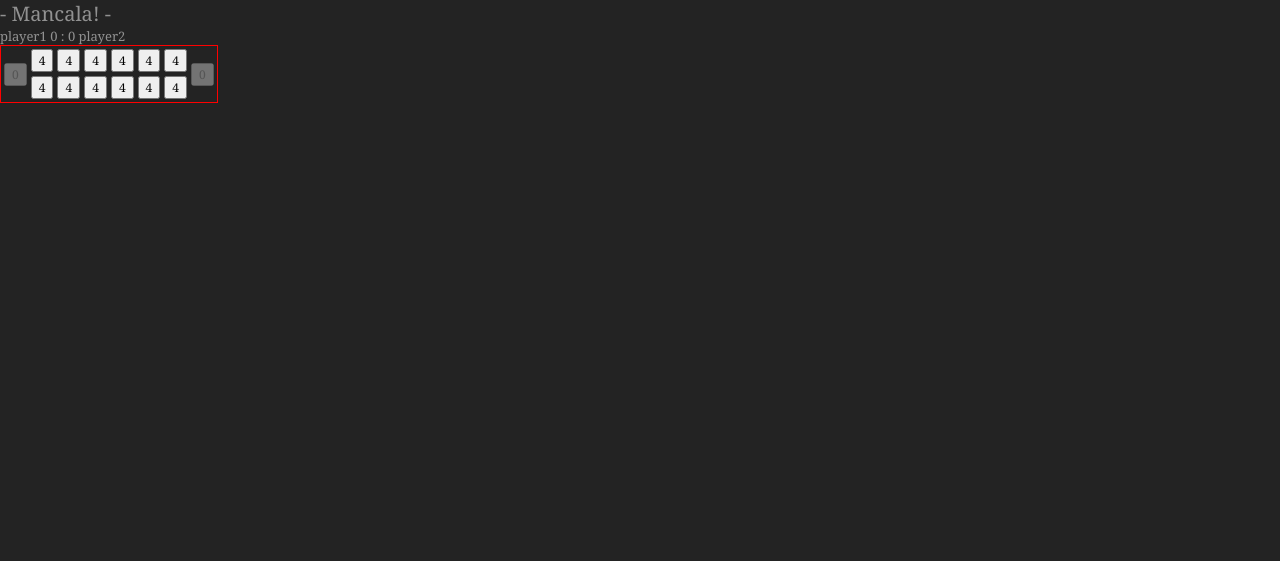
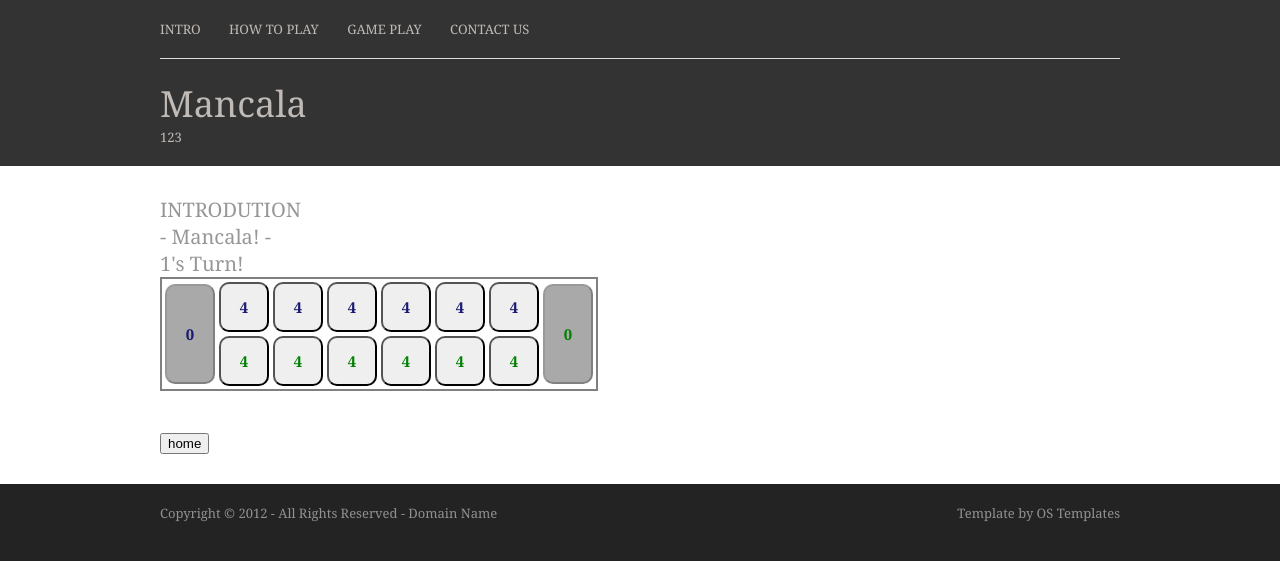
Before and after one commit to elraine1/mancala, a PHP site: page /mancala.php?turn=1 in a window 1280 px wide. Shown: the top 561 px of the page. Run offline with PHP 8.4, Linux system fonts and the light colour scheme; data that the repository does not hold is empty.

Commit message:
mancala(ver.javascript)

```diff
--- a/html/mancala.php
+++ b/html/mancala.php
@@ -7,69 +7,266 @@
 <!--[if lt IE 9]><script src="scripts/html5shiv.js"></script><![endif]-->
 
 
-	<style type="text/css">
+<style type="text/css">
+	#mancala_board {
+		border: 2px solid gray;
 
-		table{
-			border:1px solid red;
+	}
+
+	.mancala{
+		width: 50px;
+		height: 100px;
+		border-radius: 10px;
+		font-weight: bold;
+		font-size: 15px;
+	}
+
+	.cups{
+		width: 50px;
+		height: 50px;
+		border-radius: 10px;
+
+		font-weight: bold;
+		font-size: 15px;
+	}
+
+	.p2{
+		color: MidnightBlue ;
+	}
+	.p1{
+		color: green;
+	}
+
+	input[type="button"]:disabled {
+		background: darkgray;
+	}
+
+</style>
+
+
+<script>
+
+	function test(turn, index){
+
+		var cups_p1 = document.getElementsByClassName('cups p1');
+		var cups_p2 = document.getElementsByClassName('cups p2');
+
+		var all_cups = [cups_p1, cups_p2];
+		var player_index = (turn=='p1' ? 0 : 1);			//  턴 주인
+		var curr_index = (turn=='p1' ? 0 : 1);				//  컵 주인
+
+		var className = 'cups ' + turn;
+		var cups = document.getElementsByClassName(className);
+
+		var stone = 0;
+		if(turn == 'p2'){
+			//// 인덱스가 왼쪽에서부터 0 1 2 3 4 5 6 순서이므로 6 5 4 3 2 1 0 순서로 바꿔줘야 함.
+			var arrSize = cups.length;
+			stone = all_cups[curr_index][arrSize-index-1].value;
+			all_cups[curr_index][arrSize-index-1].value = 0;
+		}else {
+			stone = all_cups[curr_index][index].value;
+			all_cups[curr_index][index].value = 0;
 		}
 
-	</style>
 
-	<script>
+		while(stone > 0){
+
+			index += 1;
+			if(index == 6){			//
+
+				if(curr_index == player_index){
+					var cup = document.getElementById('p'+(curr_index+1)+index);
+
+					stone--;
+					cup.value = parseInt(cup.value) + 1;
+				}
+				curr_index = parseInt(curr_index + 1) % 2;
+				index = -1;
+
+			} else{
+
+				var cup = document.getElementById('p'+(curr_index+1)+index);
+
+				stone--;
+				cup.value = parseInt(cup.value) + 1;
+			}
+			//alert("player:" + (curr_index+1) + " cup_index: " + index + " stone: " + cup.value);
+		}
+
+
+	}
 
 
 
 
-	</script>
+
+
+</script>
 
 </head>
 <body>
+<?php
+	$DOCUMENT_ROOT = $_SERVER['DOCUMENT_ROOT'];
+	require_once($DOCUMENT_ROOT . "/template/header_row.php");
+
+?>
+<!-- content -->
+<div class="wrapper row2">
+  <div id="container" class="clear">
+    <!-- Content -->
+	<h2>INTRODUTION</h2>
+    <div id="homepage">
 
 
-	<div height="400px">
 
-	<?php
+<!--
+<span id="timer" class="timer">Timer not started yet</span>
+<span id="flash" class="timer mytimer">Flash</span>
+<span id="dummy"></span>
+-->
+<h2> - Mancala! - </h2>
+<?php
+	require_once ('mancala_lib.php');
+	require_once ('./user/session.php');
+	start_session();
 
-		echo "<h2> - Mancala! - </h2>";
+	init_cups();
 
-		$player1_cups = array(4,4,4,4,4,4);
-		$player1_mancala = 0;
-		$player2_cups = array(4,4,4,4,4,4);
-		$player2_mancala = 0;
+// 초기화
 
-		echo "player1 ";
-		print_r($player1_mancala);
-		echo " : ";
-		print_r($player2_mancala);
-		echo " player2 ";
 
-	?>
+	if($_SERVER['REQUEST_METHOD'] == "GET"){
+		$turn = $_GET['turn'];
+		$cup_index = $_GET['cup_index'];
+	}
+
+	$cups = $_SESSION['cups'];
+/*
+	if($turn == 'p1'){
+		$curr_player = 0;
+		$player_index = 0;
+	}else if($turn == 'p2'){
+		$curr_player = 1;
+		$player_index = 1;
+	}
+
+	$stone = $cups[$player_index][$cup_index];
+	$cups[$player_index][$cup_index] = 0;
+
+	while($stone > 0){
+
+		$cup_index += 1;
+		if($cup_index == 6){			//
+
+			if($player_index === $curr_player){
+				$stone--;
+				$cups[$player_index][$cup_index] += 1;
+			}
+
+			$player_index = ($player_index + 1) % 2;
+			$cup_index = -1;
+
+		} else{
+
+			$stone--;
+			$cups[$player_index][$cup_index] += 1;
+
+		}
+	}
+
+	if(!(($cup_index === -1) && ((($player_index+1)%2) === $curr_player))){
+
+	// 내 빈 컵에서 턴이 끝났다면(통에 내가 넣은 돌만 있는 경우),  맞은편에 있는 상대방의 컵에 있는 돌을 내 만칼라 통으로 가져간다.
+		$op_index = ($player_index+1)%2;			// opponents player
+		$op_cup_index = count($cups[0]) - $cup_index - 2;
+		if($player_index === $curr_player && $cups[$player_index][$cup_index] == 1 && $cups[$op_index][$op_cup_index] > 0){
+			$cups[$curr_player][6] += $cups[$player_index][$cup_index];
+			$cups[$curr_player][6] += $cups[$op_index][$op_cup_index];
+
+			$cups[$player_index][$cup_index] = 0;
+			$cups[$op_index][$op_cup_index] = 0;
+		}
+
+		$turn = turn_over($turn);
+	}
+
+
+	if(is_gameset($cups)){
+		$b_gameset = true;
+
+		$cups[0][6] = array_sum(array_slice($cups[0], 0, 6));
+		$cups[1][6] = array_sum(array_slice($cups[1], 0, 6));
+
+		for($i=0; $i<6; $i++){
+			$cups[0][$i] = 0;
+			$cups[1][$i] = 0;
+		}
+
+		echo "<h2>경기 종료!</h2>";
+	}
+
+
+	$_SESSION['cups'] = $cups;
+
+	*/
+
+//	var_dump(is_empty_cup($cups, $player_index, $cup_index));
+	// href test.php
+
+?>
+
+	<h3><?php echo "$turn's Turn!"; ?></h3>
 	<table id="mancala_board">
 	<tr>
 		<?php
 
-			printf("<td rowspan='2'><input type='button' value='%d' disabled></td>", $player2_mancala);
+			printf("<td rowspan='2'><input type='button' value='%d' id='p26' class='mancala p2' disabled></td>", $cups[1][6]);
 			for($i = 5; $i >= 0 ; $i--){
-				printf("<td><input type='button' value='%d' ></td>", $player2_cups[$i]);
+				if($cups[1][$i] == 0){
+					printf("<td><input type='button' class='cups p2' value='%d'></td>", $cups[1][$i]);
+				}else {
+					printf("<td>");
+					printf("<input type='button' class='cups p2' id='p2%d' value='%d' onclick=\"test('%s', %d);\" >", $i, $cups[1][$i], 'p2', $i);
+					printf("</td>");
+				}
+
 			}
-			printf("<td rowspan='2'><input type='button' value='%d' disabled></td>", $player1_mancala);
+			printf("<td rowspan='2'><input type='button' value='%d' id='p16' class='mancala p1' disabled></td>", $cups[0][6]);
 		?>
 	</tr>
 	<tr>
 		<?php
 			for($i = 0; $i <= 5 ; $i++){
-				printf("<td><input type='button' value='%d'></td>", $player1_cups[$i]);
+
+				if($cups[0][$i] == 0){
+					printf("<td><input type='button' class='cups p1' id='p1%d' value='%d'></td>", $cups[0][$i]);
+				}else {
+					printf("<td><input type='button' class='cups p1' id='p1%d' value='%d' onclick=\"test('%s', %d);\" ></td>", $i, $cups[0][$i], 'p1', $i);
+				}
 			}
 		?>
 	</tr>
+	</table>
 
-	</table>
+	<br><br>
+	<a href="index.php"><button>home</button></a>
 
 
 
 
-	</div>
 
 
+    </div>
+    <!-- / content body -->
+  </div>
+</div>
+<!-- Footer -->
+<div class="wrapper row3">
+  <footer id="footer" class="clear">
+    <p class="fl_left">Copyright &copy; 2012 - All Rights Reserved - <a href="#">Domain Name</a></p>
+    <p class="fl_right">Template by <a href="http://www.os-templates.com/" title="Free Website Templates">OS Templates</a></p>
+  </footer>
+</div>
 </body>
 </html>
--- a/html/mancala_lib.php
+++ b/html/mancala_lib.php
@@ -1,4 +1,22 @@
 <?php
+	// 초기화
+	function init_cups(){
+		if(!(isset($_SESSION['init']))){
+
+			$p1_cups = array(4,4,4,4,4,4,0);
+			$p2_cups = array(4,4,4,4,4,4,0);
+
+			$cups = array($p1_cups, $p2_cups);
+			$_SESSION['cups'] = $cups;
+			$_SESSION['init'] = true;
+
+
+//			$_SESSION['turn'] = $p1;
+		}
+	}
+
+
+
 	// 턴 넘기기
 	function turn_over($turn){
 		if($turn == 'p1'){
--- a/html/template/header_row.php
+++ b/html/template/header_row.php
@@ -6,7 +6,7 @@
         <li><a href="/intro.php">Intro</a></li>
         <li><a href="/howtoplay.php">How to Play</a></li>
         <li><a href="/test.php">Game Play</a></li>
-        <li class="last"><a href="#">Contact Us</a></li>
+        <li class="last"><a href="/mancala.php?turn=p2&cup_index=6">Contact Us</a></li>
       </ul>
     </nav>
     <div id="hgroup">
```
Also changed, not shown: html/process.php (+8 -0 lines).
